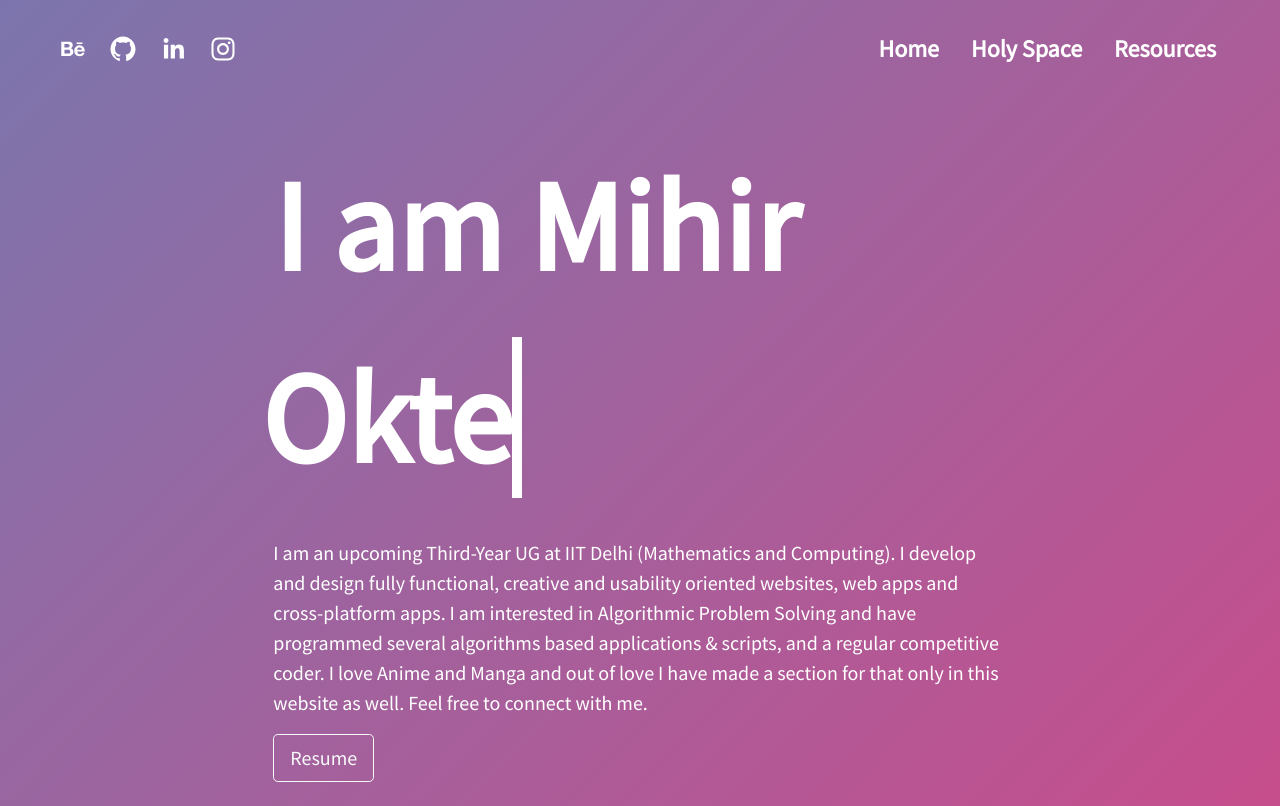
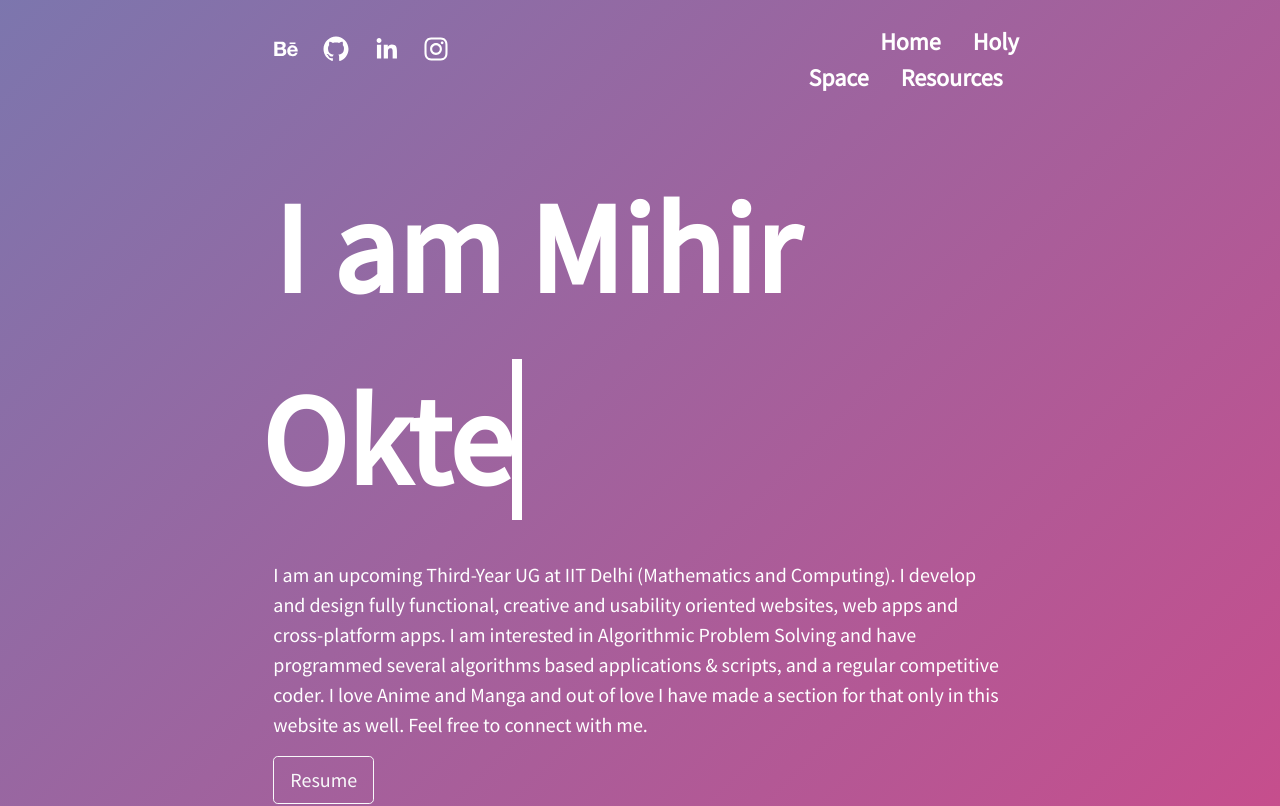
Before and after one commit to Mihirokte/Mihirokte.github.io, a React (Create React App) app: page / in a window 1280 px wide. Shown: the top 806 px of the page. Built offline with nearby package versions, Linux system fonts and the light colour scheme.

Commit message:
slight change

```diff
--- a/src/App.js
+++ b/src/App.js
@@ -230,15 +230,15 @@ function Main() {
 
   return (
     <div className="container-fluid">
-      <div class="row pb-2 pt-4">
+      <div class="row pb-2 pt-4 justify-content-center">
 
-        <div class="col-lg-6 col-12 text-lg-start text-center px-5">
+        <div class="col-lg-4 col-12 text-lg-start text-center px-5">
           <a role="button" href="https://www.behance.net/mihirokte" target="_blank" rel="noopener noreferrer" class="text-white text-center"><SocialIcon url="https://www.behance.net/mihirokte" bgColor="transparent" fgColor="#ffffff" size={16}/></a>
           <a role="button" href="https://github.com/Mihirokte" target="_blank" rel="noopener noreferrer" class="text-white text-center"><SocialIcon url="https://github.com/Mihirokte" bgColor="transparent" fgColor="#ffffff" size={16} /></a>
           <a role="button" href="https://www.linkedin.com/in/mihir-okte/" target="_blank" rel="noopener noreferrer" class="text-white text-center"><SocialIcon url="https://www.linkedin.com/in/mihir-okte/" bgColor="transparent" fgColor="#ffffff" size={16} /></a>
           <a role="button" href="https://www.instagram.com/mihir_okte/" target="_blank" rel="noopener noreferrer" class="text-white bg text-center"><SocialIcon url="https://www.instagram.com/mihir_okte/" bgColor="transparent" fgColor="#ffffff" size={16}/></a>
         </div>
-        <div class="col-lg-6 col-12 text-lg-end text-center align-middle my-auto px-lg-5 px-3">
+        <div class="col-lg-4 col-12 text-lg-end text-center align-middle my-auto px-lg-5 px-3">
           <span class="p-lg-3 p-2 fs-4 fw-bolder link1 text-center"><Link to="/" class='link1'>Home</Link></span>
           <span class="p-lg-3 p-2 fs-4 fw-bolder link1 text-center">Holy Space</span>
           <span class="p-lg-3 p-2 fs-4 fw-bolder link1 text-center">Resources</span>
```
